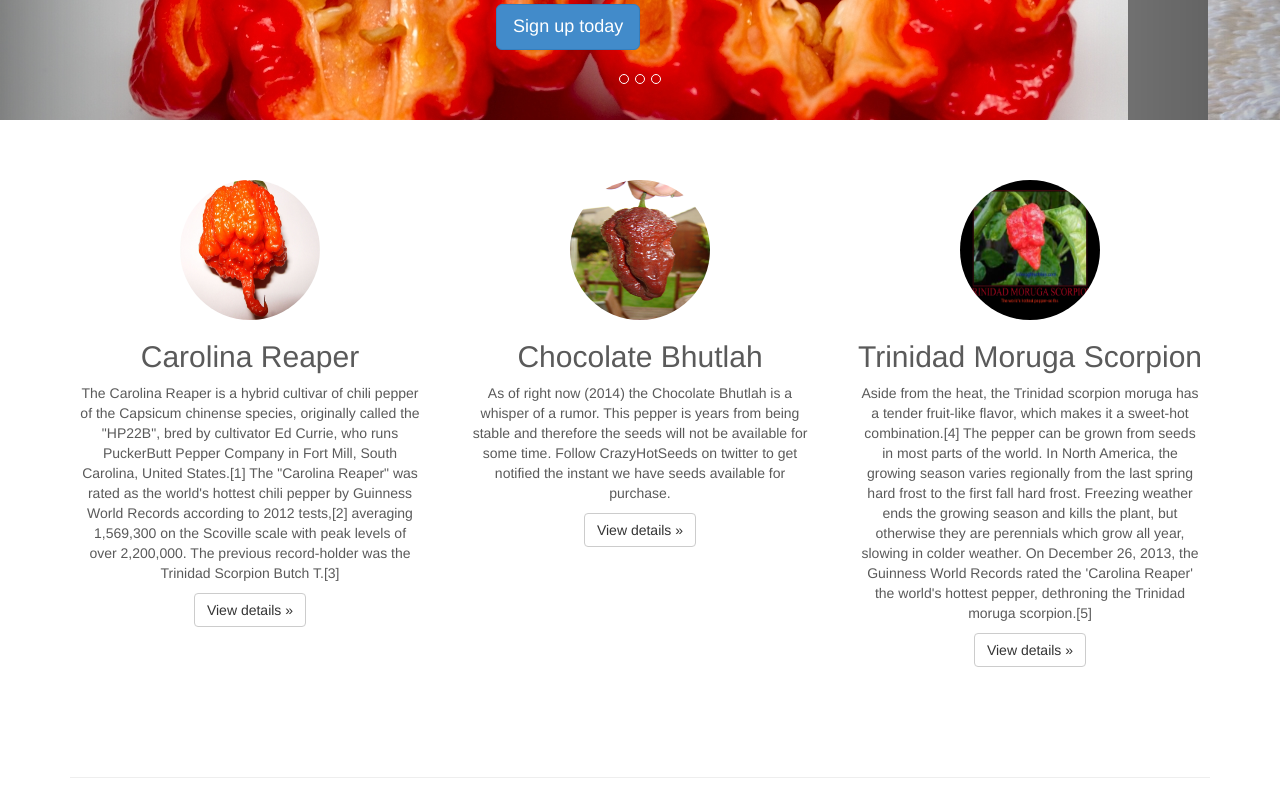
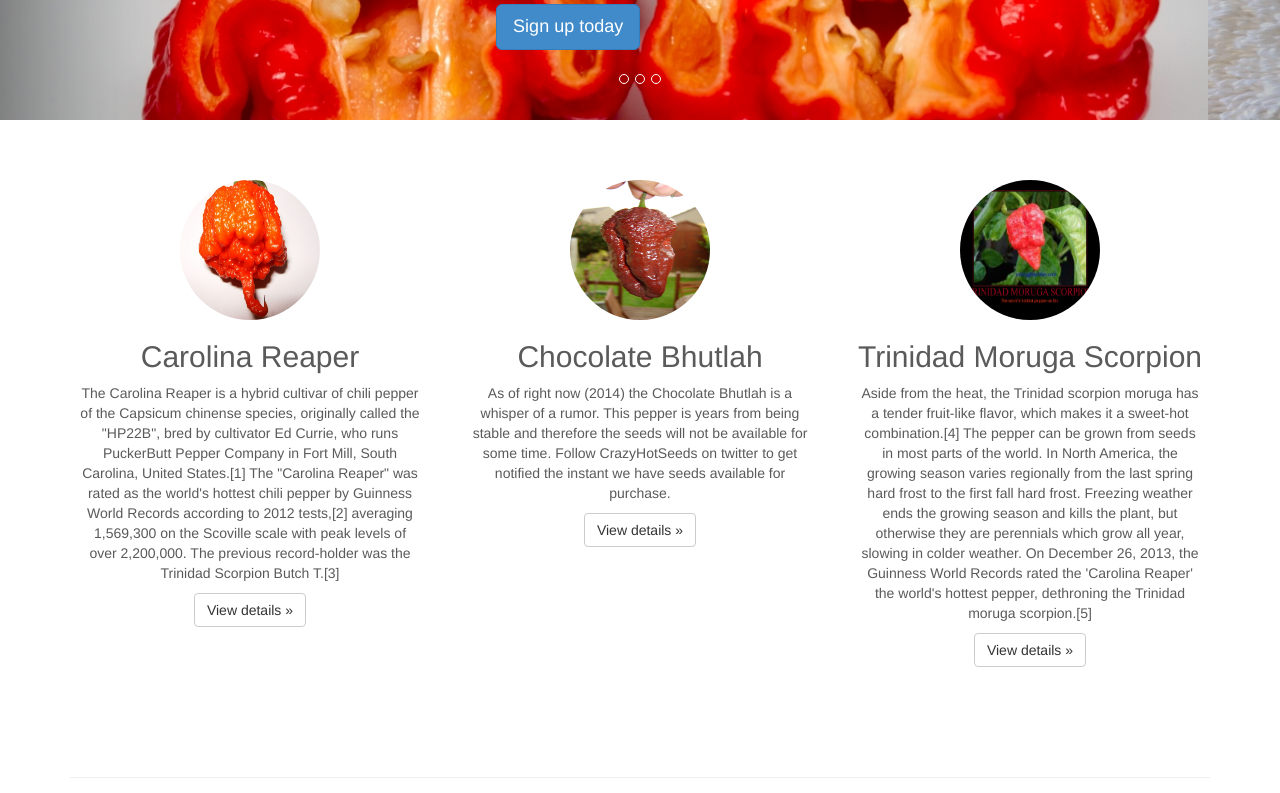
Before and after one commit to joshuapweston/joshuapweston.github.io-myportfolio, a plain HTML site: page index.html in a window 1280 px wide. Shown: the part 380-1173 px from the top of the page. Drawn offline with nearby package versions, Linux system fonts and the light colour scheme; a script that the page names is missing.

Commit message:
img fix
carousel img sizing

```diff
--- a/index.html
+++ b/index.html
@@ -84,7 +84,7 @@
       </ol>
       <div class="carousel-inner">
         <div class="item active">
-          <div id="img1"> <img src="img/carolinareaper.jpg" alt="First slide"></div>
+          <div id="img1"> <img src="img/carolinareaper.jpg" alt="First slide" style="height: 100%; width: 100%;"></div>
           <div class="container">
             <div class="carousel-caption">
               <h1>Carolina Reaper Chili Pepper.</h1>
```
